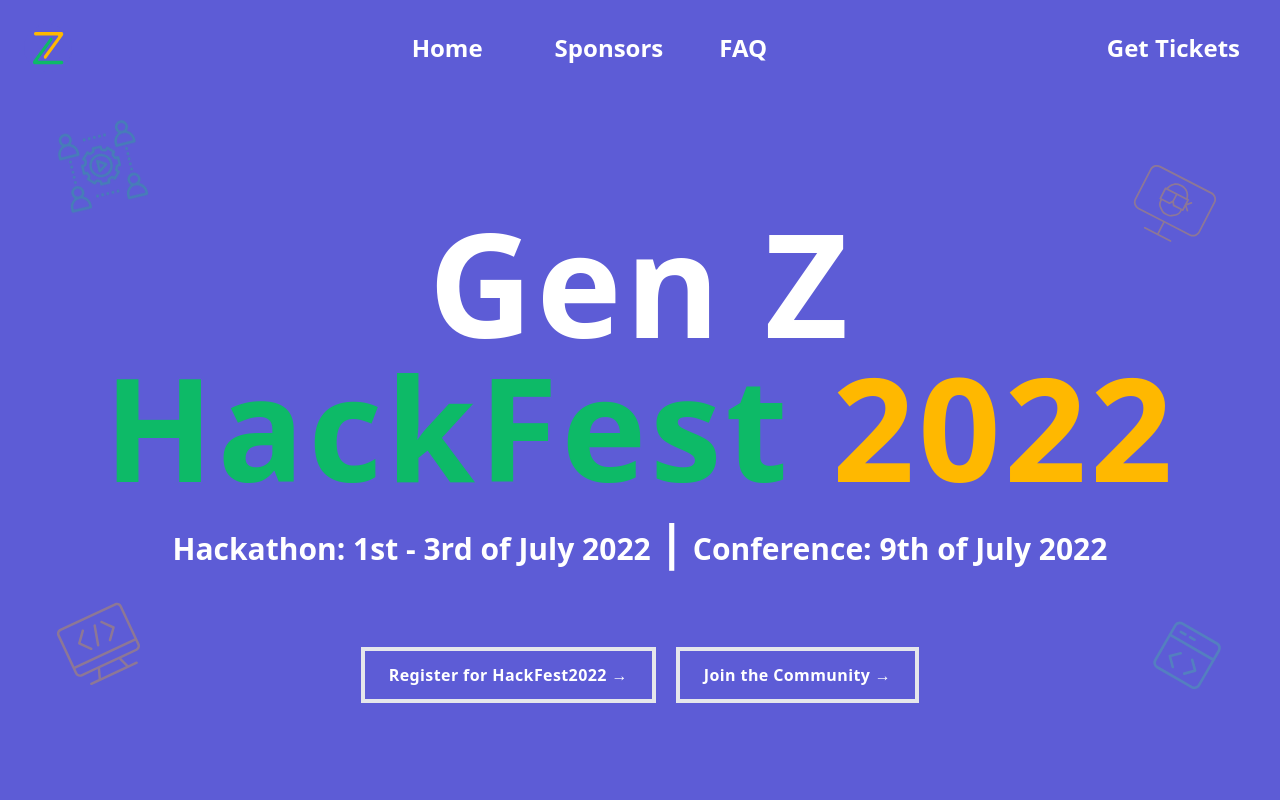
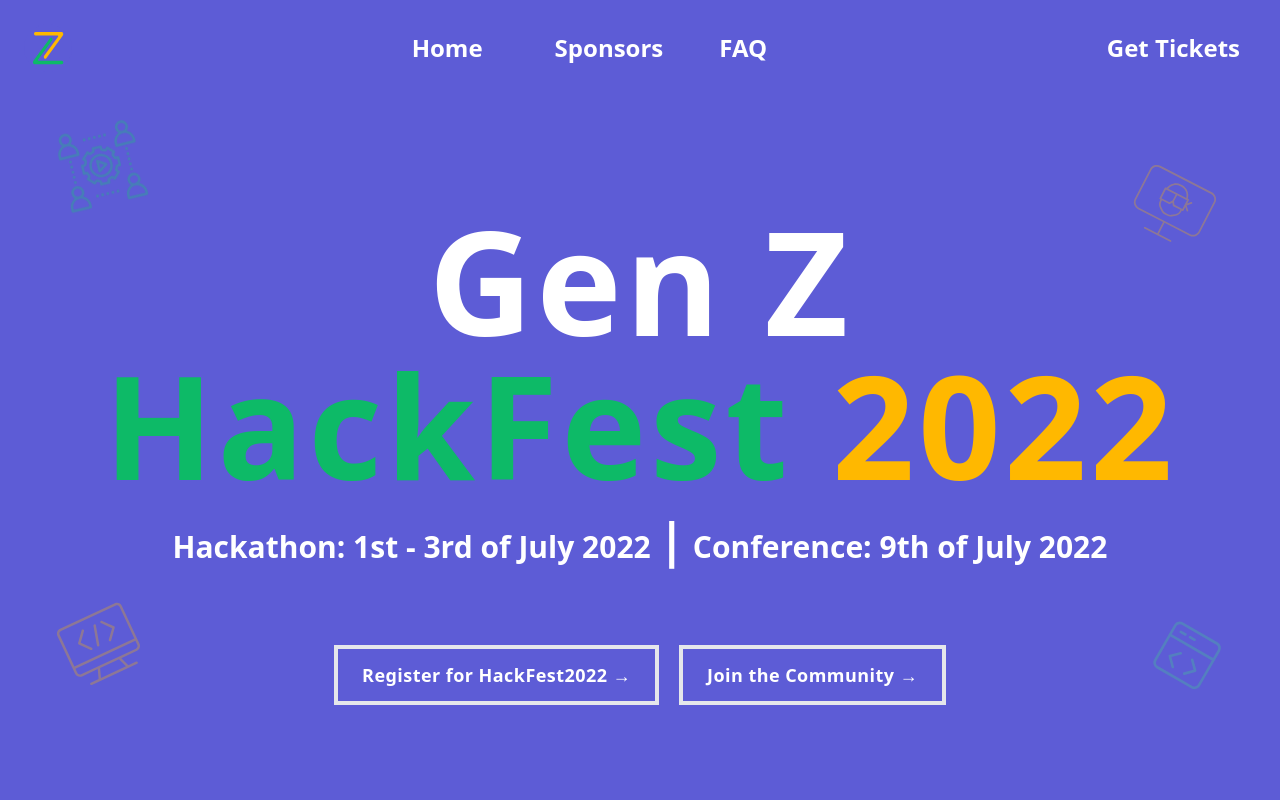
Before and after one commit to GenZtechies/gzt-hackfest, a Next.js app: page / in a window 1280 px wide. Shown: the top 800 px of the page. Built offline with nearby package versions, Linux system fonts and the light colour scheme.

Commit message:
chore: mini site bugs update

```diff
--- a/pages/index.tsx
+++ b/pages/index.tsx
@@ -55,16 +55,13 @@ const Home: NextPage = () => {
 
                         <div className="flex flex-col md:flex-row gap-5 justify-center my-10 py-10">
                             <Link href="/tickets">
-                                <a className="text-center text-white font-black px-6 py-3 bg-primary-purple tracking-wide border-4" data-aos="fade-right">
-                                    Register for HackFest2022 →
-                                </a>
+                                <a className="text-lg text-center text-white font-black px-6 py-3 bg-primary-purple tracking-wide border-4">Register for HackFest2022 →</a>
                             </Link>
                             <a
                                 href="https://bit.ly/join-gzt"
                                 target="_blank"
                                 rel="noopener noreferrer"
-                                className="text-center text-white font-black px-6 py-3 bg-primary-purple tracking-wide border-4"
-                                data-aos="fade-left"
+                                className="text-lg text-center text-white font-black px-6 py-3 bg-primary-purple tracking-wide border-4"
                             >
                                 Join the Community →
                             </a>
```
